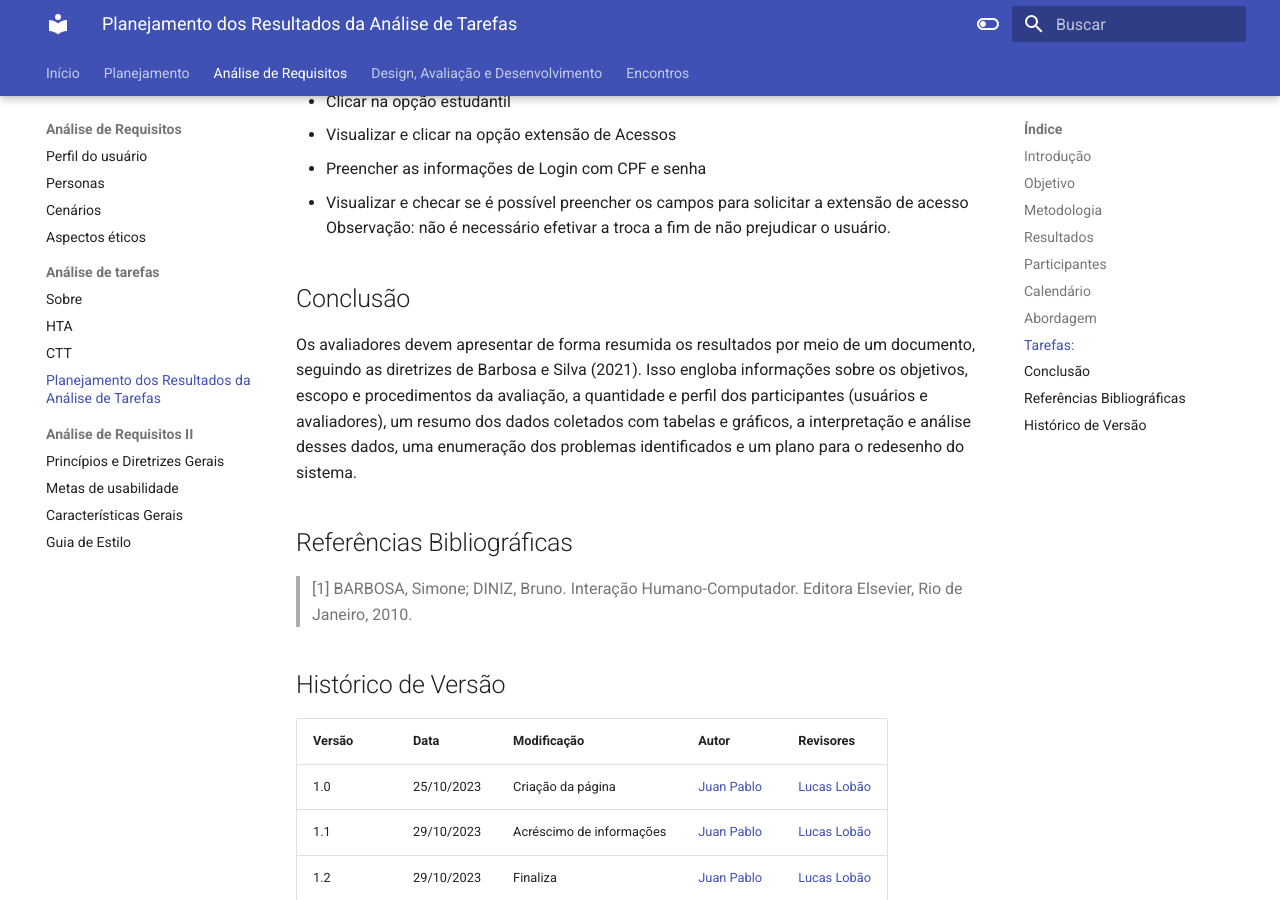
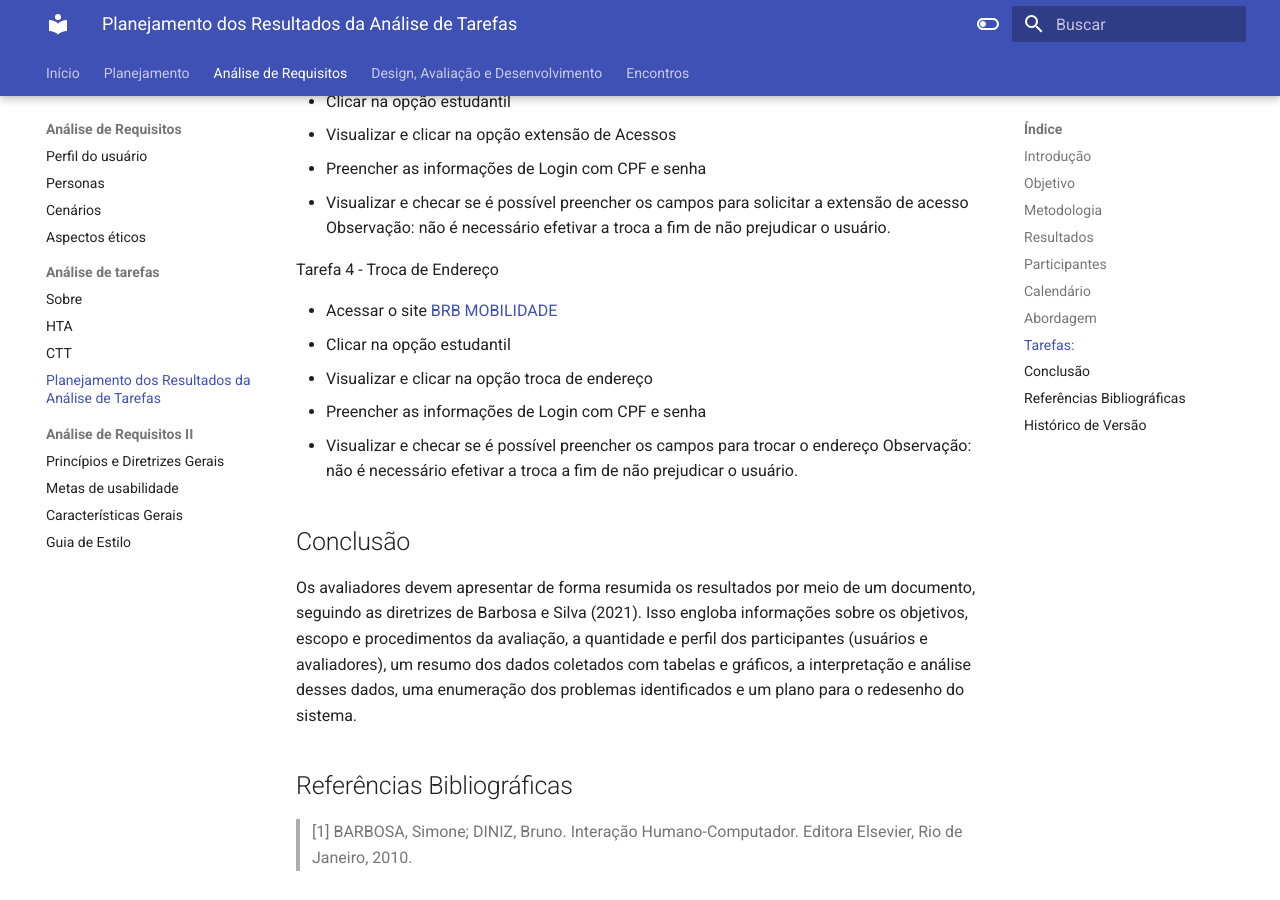
Before and after one commit to Interacao-Humano-Computador/2023.2--BRB-Mobilidade, an MkDocs documentation site: the page built from docs/analiseRequisitos/analise_tarefas/planResAn.md, in a window 1280 px wide and 900 px high, scrolled down 2009 px. Built offline with MkDocs 1.6.1 and Material for MkDocs 9.7.7, drawn with Linux system fonts in a browser that asks for light colours.

Commit message:
tarefa 4

```diff
--- a/docs/analiseRequisitos/analise_tarefas/planResAn.md
+++ b/docs/analiseRequisitos/analise_tarefas/planResAn.md
@@ -50,6 +50,15 @@
 - Visualizar e checar se é possível preencher os campos para solicitar a extensão de acesso
 Observação: não é necessário efetivar a troca a fim de não prejudicar o usuário.
 
+Tarefa 4 - Troca de Endereço
+
+- Acessar o site <a href="https://mobilidade.brb.com.br">BRB MOBILIDADE</a>
+- Clicar na opção estudantil
+- Visualizar e clicar na opção troca de endereço
+- Preencher as informações de Login com CPF e senha
+- Visualizar e checar se é possível preencher os campos para trocar o endereço
+Observação: não é necessário efetivar a troca a fim de não prejudicar o usuário.
+
 
 
 
```
